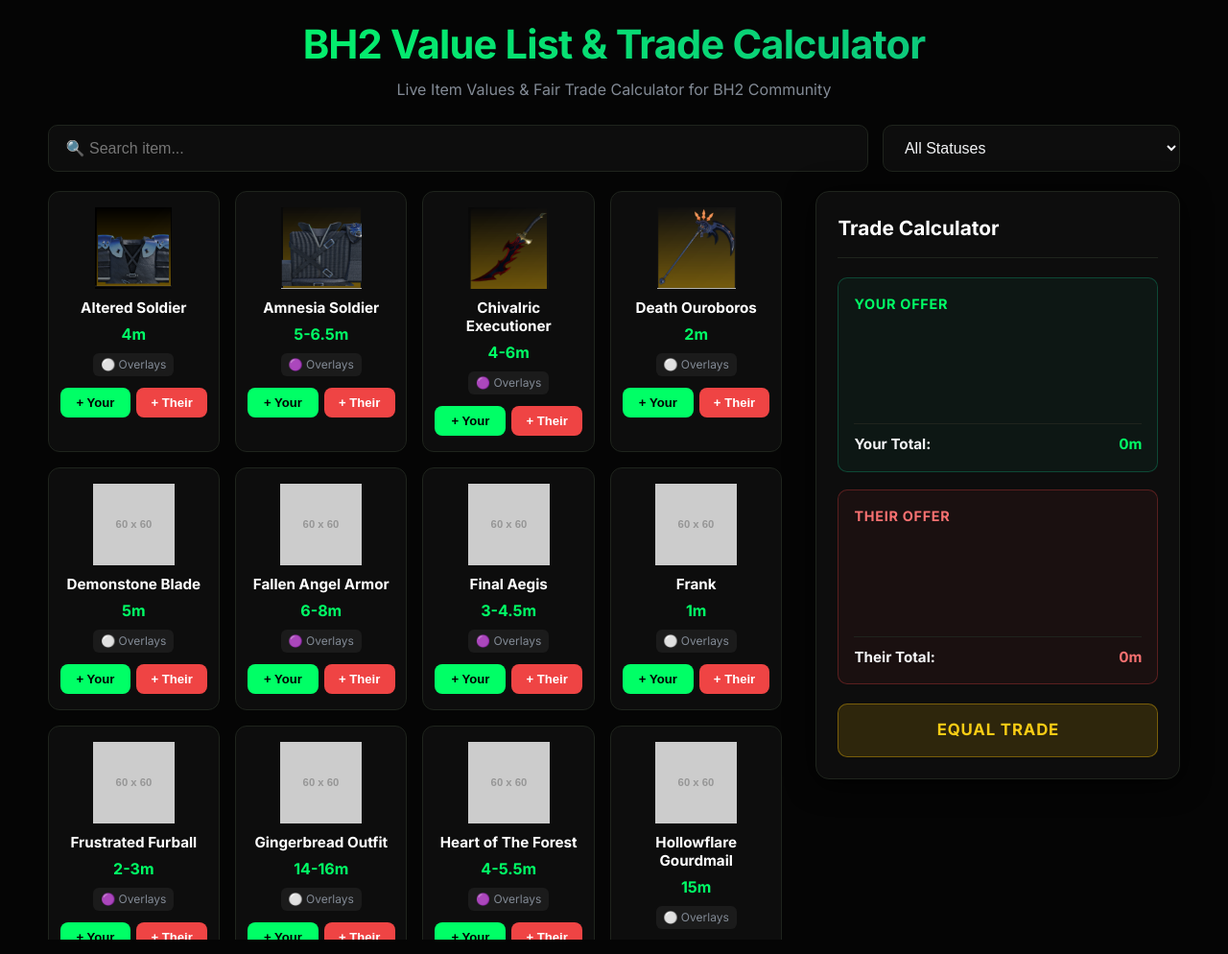
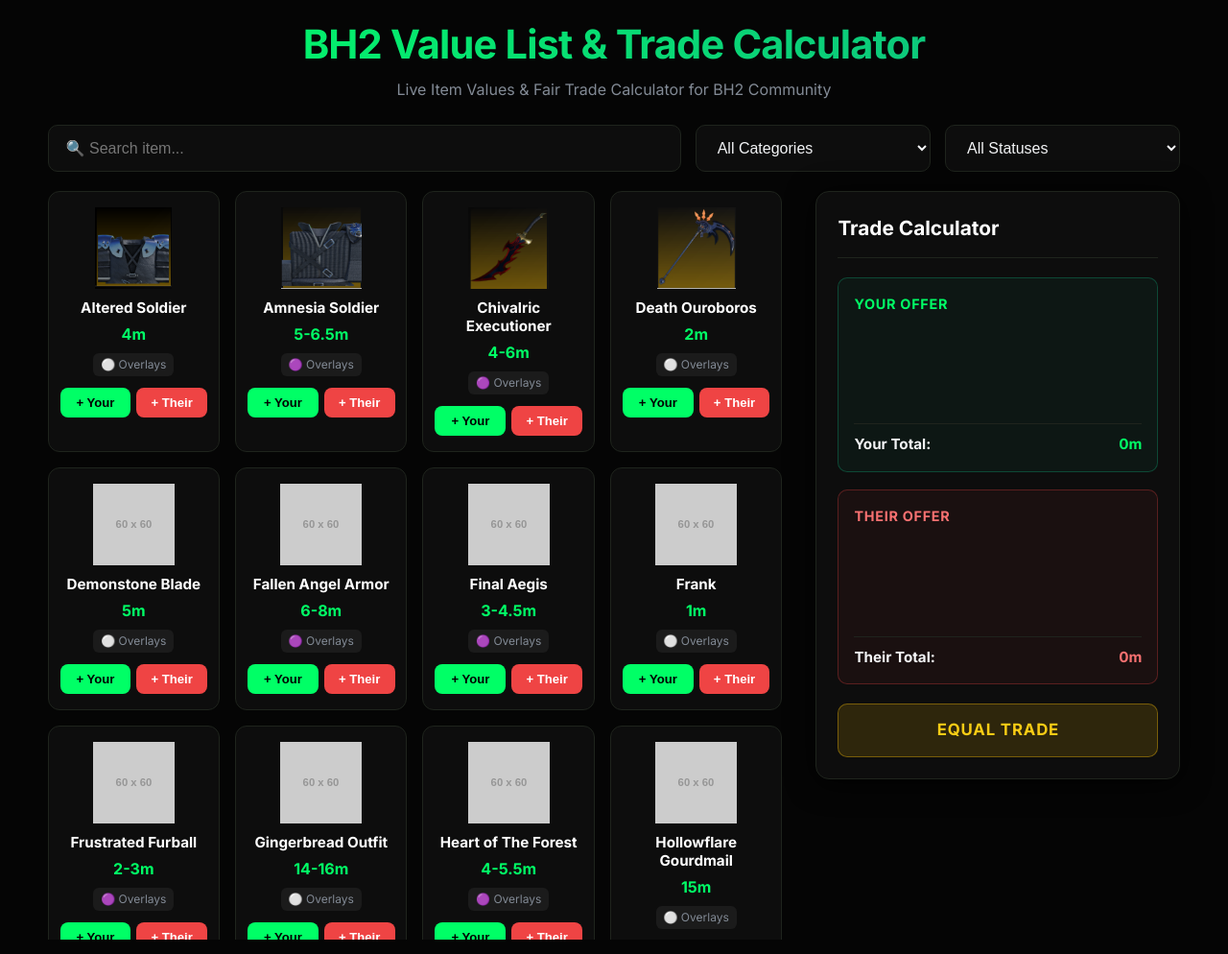
Before and after one commit to Bh2-Values/TheHub, a plain HTML site: page index.html in a window 1280 px wide. Shown: the whole page at 96% size. Drawn offline with Linux system fonts and the light colour scheme; placeholder pictures from the web are drawn by us.

Commit message:
Update index.html

```diff
--- a/index.html
+++ b/index.html
@@ -94,7 +94,7 @@
       transition: all 0.2s;
     }
     .search-input { flex: 3; min-width: 280px; }
-    .select-filter { flex: 1; min-width: 220px; cursor: pointer; }
+    .select-filter { flex: 1; min-width: 200px; cursor: pointer; }
     .search-input:focus, .select-filter:focus {
       border-color: var(--green-bright);
       box-shadow: 0 0 12px rgba(0, 255, 102, 0.25);
@@ -244,14 +244,22 @@
       <p>Live Item Values & Fair Trade Calculator for BH2 Community</p>
     </header>
 
-<div class="filter-bar">
+    <div class="filter-bar">
       <input type="text" id="searchInput" class="search-input" placeholder="🔍 Search item..." onkeyup="filterData()">
+
+      <select id="categoryFilter" class="select-filter" onchange="filterData()">
+        <option value="">All Categories</option>
+        <option value="Overlays">Overlays</option>
+        <option value="Auras">Auras</option>
+        <option value="Mounts">Mounts</option>
+      </select>
+
       <select id="statusFilter" class="select-filter" onchange="filterData()">
         <option value="">All Statuses</option>
-        <option value="🟢">📈 Rising</option>
-        <option value="⚪">⚖️ Stable</option>
-        <option value="🟣">≈ Fluctuating</option>
-        <option value="🔴">📉 Dropping</option>
+        <option value="🟢">🟢 Rising</option>
+        <option value="⚪">⚪ Stable</option>
+        <option value="🟣">🟣 Fluctuating</option>
+        <option value="🔴">🔴 Dropping</option>
         <option value="⚠️">⚠️ Manipulated</option>
       </select>
     </div>
```
